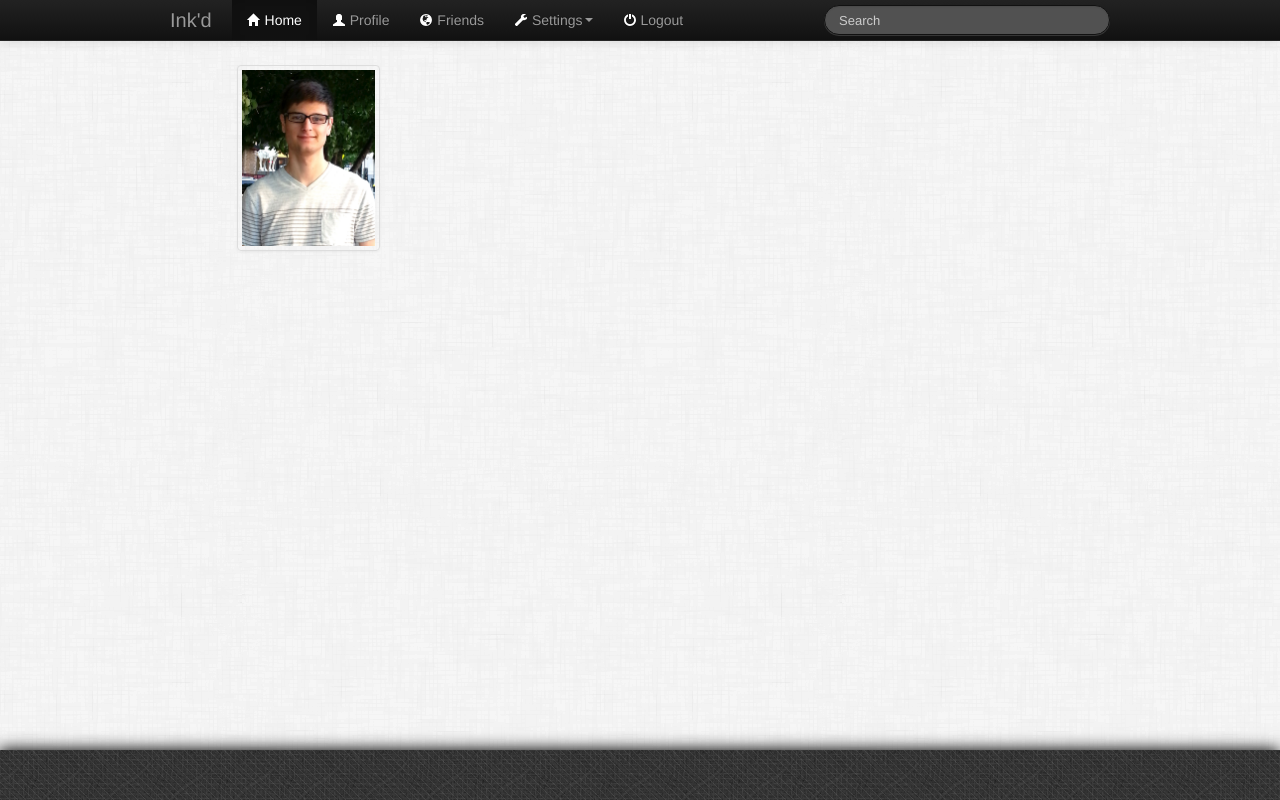
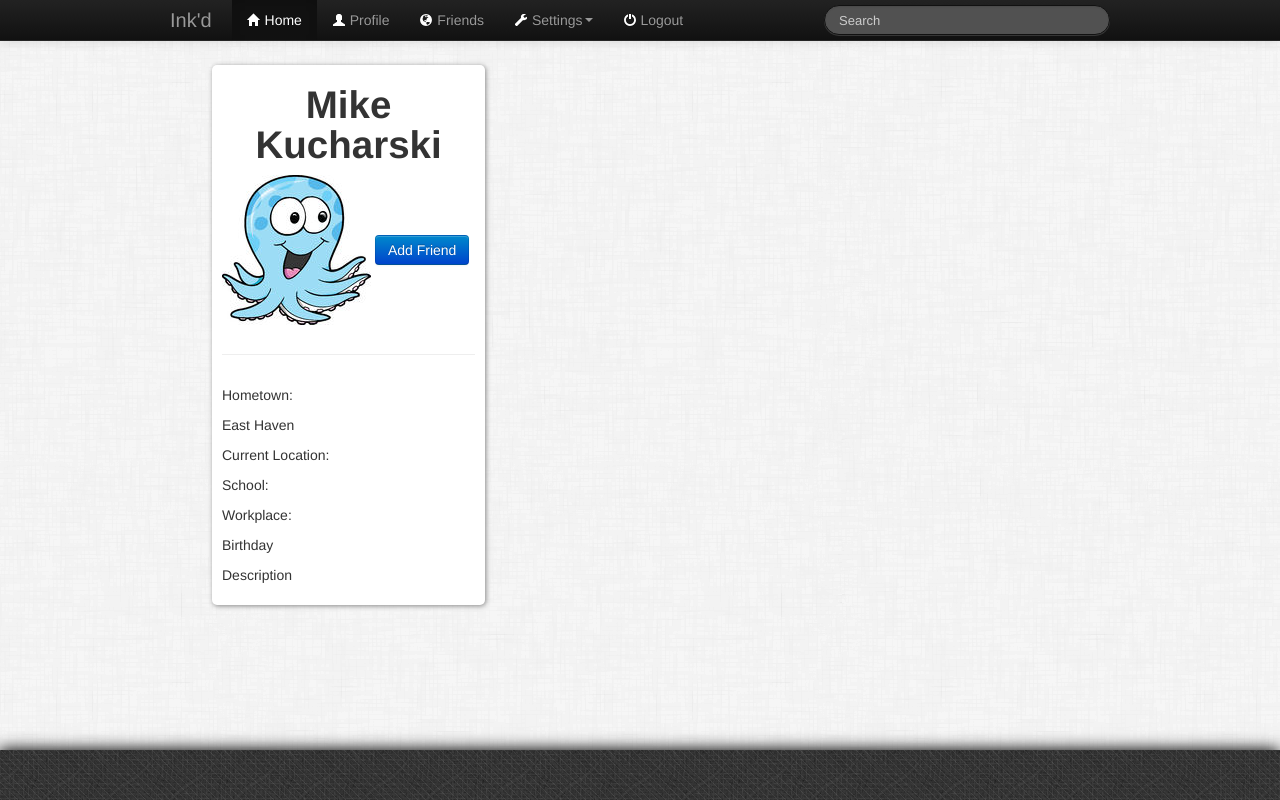
Before and after one commit to mikekucharski/inkd, a PHP site: page /profile.php?u_id=1 in a window 1280 px wide. Run offline with PHP 8.4, Linux system fonts and the light colour scheme; the visitor is signed in with stand-in values (Sample User, id 1); data that the repository does not hold is empty.

Commit message:
Testing out profile left panel

```diff
--- a/account_settings.php
+++ b/account_settings.php
@@ -14,7 +14,9 @@
 
 		<div id="main">
 			<div id="column" class="container">
-				<h1>Account Settings</h1>
+				<div class='center span8 page-header'>
+					<h1>Account Settings</h1>
+				</div>
 
 				<?php include('scripts/get_account_settings.php'); ?>
 
--- a/css/template.css
+++ b/css/template.css
@@ -174,7 +174,7 @@
 	width:160px;
 }
 
-#form_table input[type="text"]
+#form_table input[type="text"], #form_table input[type="password"]
 {
 	width:250px;
 	height:35px;
@@ -209,3 +209,9 @@
 	margin:auto;
 	text-align:center;
 }
+
+.center {
+     float: none;
+     margin-left: auto;
+     margin-right: auto;
+}
--- a/profile.php
+++ b/profile.php
@@ -16,24 +16,26 @@
 			<div class="container-fluid">
 				<div class="row-fluid">
 
-					<div id="panel" class="span4">
+					<div id="column" class="span4">
 
 						<!--Sidebar content-->
-						<ul>
-						  <li class="span7">
-							<a class="thumbnail" data-toggle="lightbox" href="#demoLightbox">
-							  <img src="res/mike.jpg" alt="">
-							</a>
-						  </li>
-
-						</ul>
+						<h1>Mike Kucharski</h1>
+						<img src="res/default_profile.jpg"/>
+						<button type="button" class="btn btn-primary">Add Friend</button>
+						<div class='page-header'></div>
+						<p>Hometown:</p>
+						<p>East Haven</p>
+						<p>Current Location:</p>
+						<p>School:</p>
+						<p>Workplace:</p>
+						<p>Birthday</p>
+						<p>Description</p>
 
 					</div> <!-- End leftbar -->
 
 					<div  class="span7">
 						<?php include("scripts/get_profile_posts.php"); ?>
-					</div>
-
+					</div> <!-- End rightbar -->
 
 				</div>
 			</div>
--- a/scripts/get_account_settings.php
+++ b/scripts/get_account_settings.php
@@ -46,7 +46,7 @@ if ($result !== false && $result->num_rows > 0)
 		</table>
 	</form>
 	";
-
+	print "<div class='center span8 page-header'></div>";
 	print "
 	<form action='scripts/update_password.php' method='post'>
 		<table id='form_table'>
```
